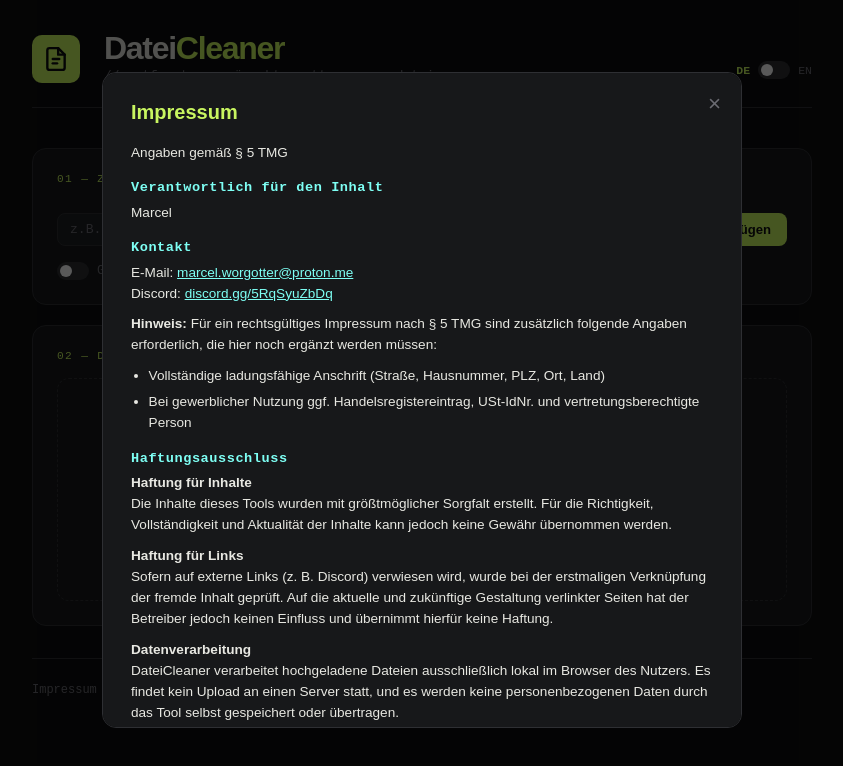
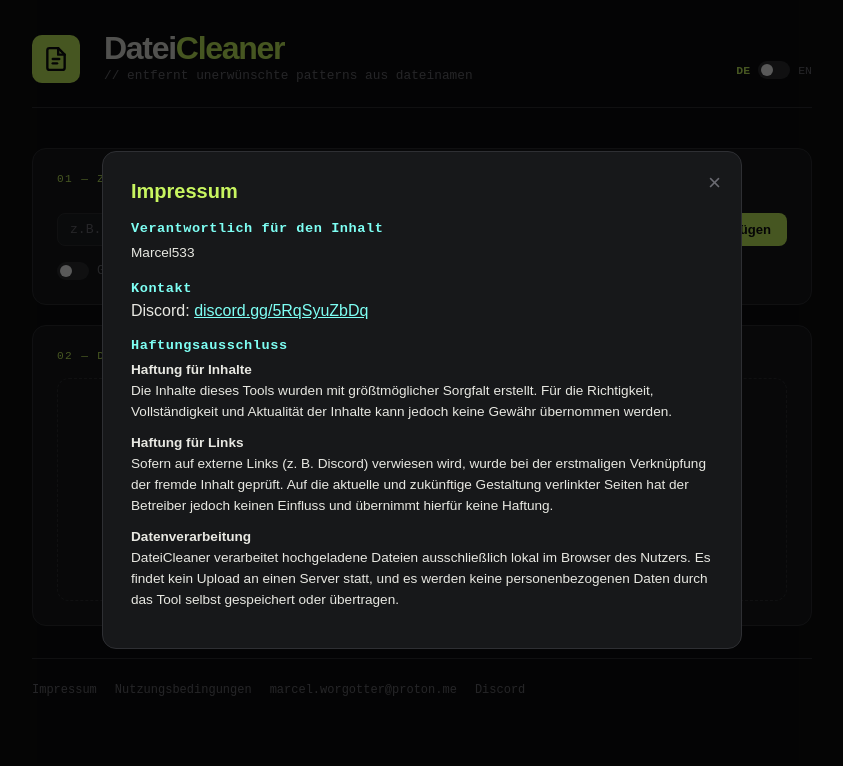
Before and after one commit to marcel533/Name-file-cleaner, a plain HTML site: page index.html in a window 1280 px wide. Both pictures are taken after a click on the button "Impressum". Shown: the whole page, without its empty margins (218-1061 px from the left). Drawn offline with nearby package versions, Linux system fonts and the light colour scheme.

Commit message:
Update index.html

```diff
--- a/index.html
+++ b/index.html
@@ -681,20 +681,12 @@
 
     <div data-lang="de">
       <h2>Impressum</h2>
-      <p>Angaben gemäß § 5 TMG</p>
 
       <h3>Verantwortlich für den Inhalt</h3>
-      <p>Marcel</p>
+      <p>Marcel533</p>
 
       <h3>Kontakt</h3>
-      <p>E-Mail: <a href="mailto:marcel.worgotter@proton.me">marcel.worgotter@proton.me</a><br>
       Discord: <a href="https://discord.gg/5RqSyuZbDq" target="_blank" rel="noopener">discord.gg/5RqSyuZbDq</a></p>
-
-      <p><strong>Hinweis:</strong> Für ein rechtsgültiges Impressum nach § 5 TMG sind zusätzlich folgende Angaben erforderlich, die hier noch ergänzt werden müssen:</p>
-      <ul>
-        <li>Vollständige ladungsfähige Anschrift (Straße, Hausnummer, PLZ, Ort, Land)</li>
-        <li>Bei gewerblicher Nutzung ggf. Handelsregistereintrag, USt-IdNr. und vertretungsberechtigte Person</li>
-      </ul>
 
       <h3>Haftungsausschluss</h3>
       <p><strong>Haftung für Inhalte</strong><br>
@@ -709,7 +701,6 @@
 
     <div data-lang="en">
       <h2>Legal Notice</h2>
-      <p>Information according to § 5 TMG (German Telemedia Act)</p>
 
       <h3>Responsible for content</h3>
       <p>Marcel</p>
@@ -718,11 +709,6 @@
       <p>Email: <a href="mailto:marcel.worgotter@proton.me">marcel.worgotter@proton.me</a><br>
       Discord: <a href="https://discord.gg/5RqSyuZbDq" target="_blank" rel="noopener">discord.gg/5RqSyuZbDq</a></p>
 
-      <p><strong>Note:</strong> For a legally valid legal notice under § 5 TMG, the following additional information is still required and needs to be added here:</p>
-      <ul>
-        <li>Full postal address (street, house number, postal code, city, country)</li>
-        <li>For commercial use, if applicable: commercial register entry, VAT ID, and the person authorized to represent the business</li>
-      </ul>
 
       <h3>Disclaimer</h3>
       <p><strong>Liability for content</strong><br>
```
